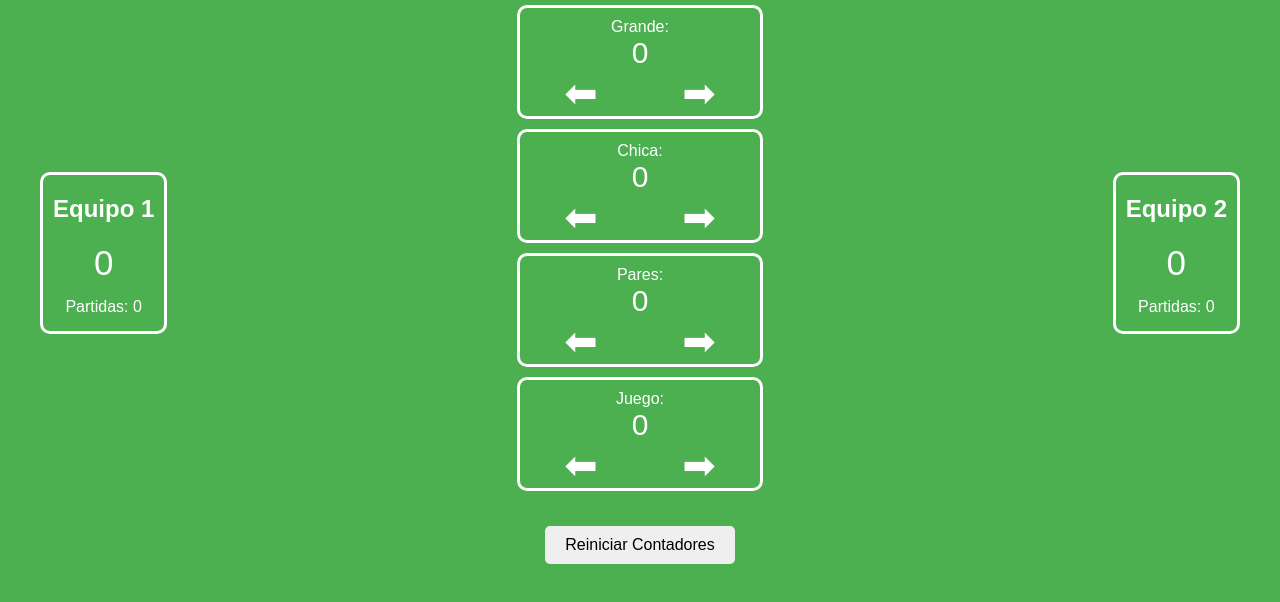
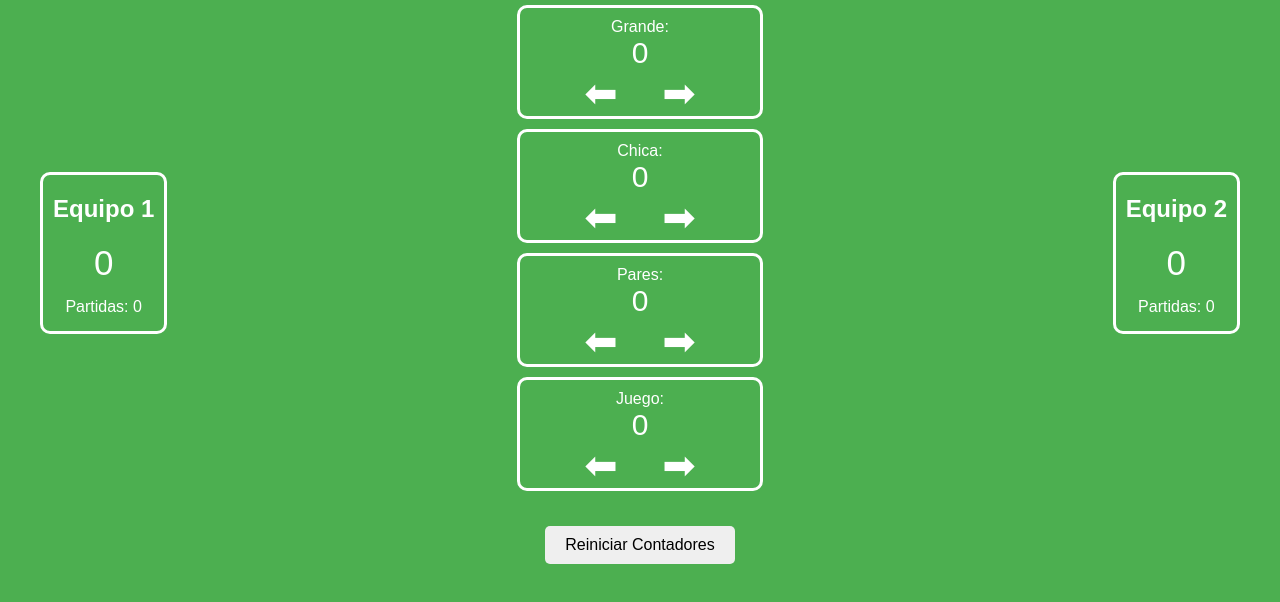
Before and after one commit to alledolopez/MusV3, a plain HTML site: page index.html in a window 1280 px wide. Shown: the part 152-754 px from the top of the page. Drawn offline with Linux system fonts and the light colour scheme.

Commit message:
Update styles.css

```diff
--- a/styles.css
+++ b/styles.css
@@ -86,7 +86,7 @@ h1 {
 .arrow {
     font-size: 40px;
     cursor: pointer;
-    margin: 0px 40px;
+    margin: 0px 20px;
     display: inline-block;
     user-select: none;
 }
```
